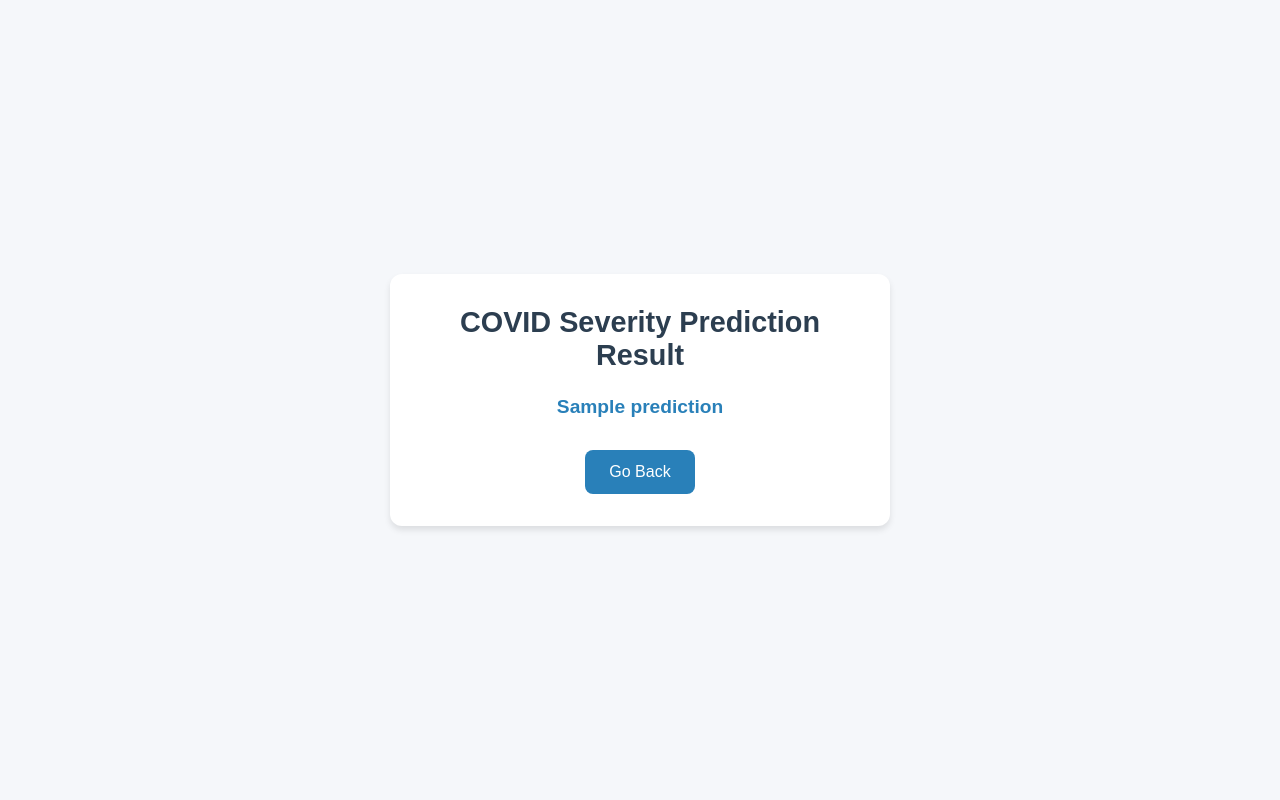
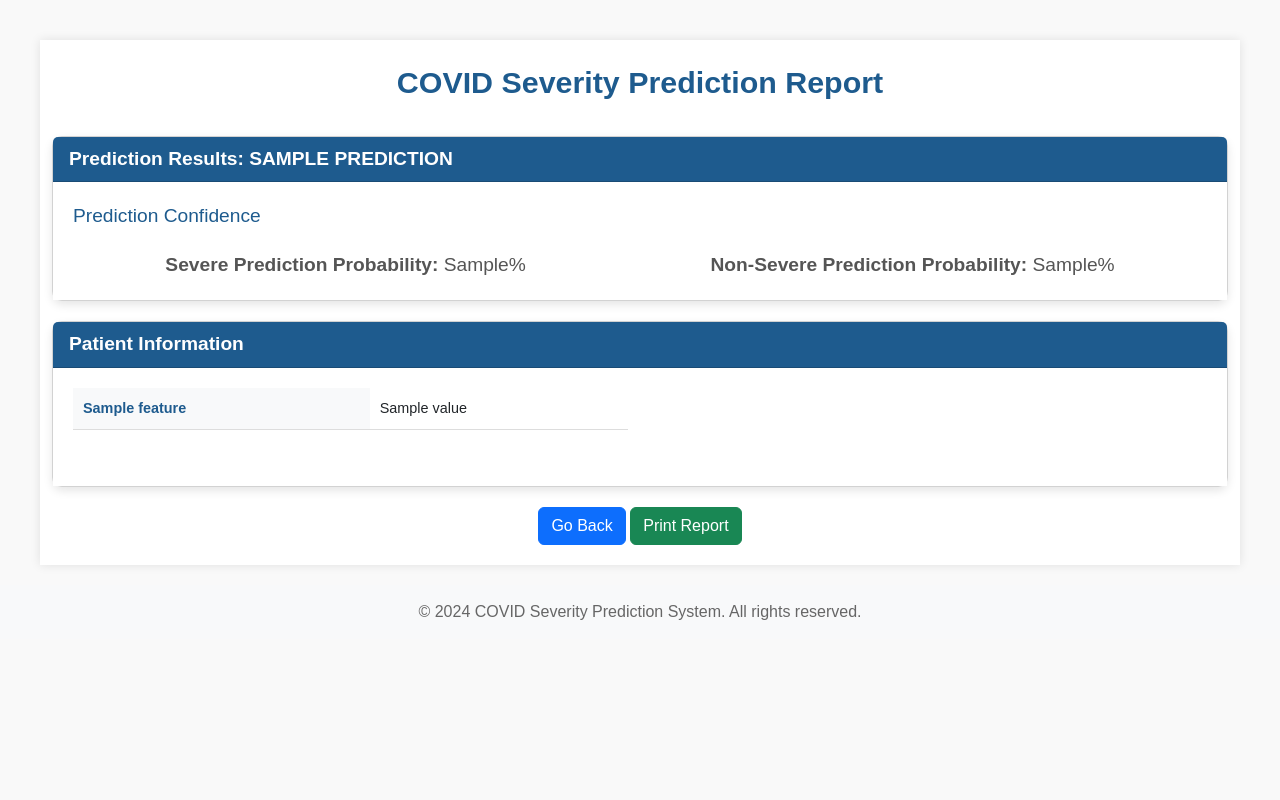
Before and after one commit to geekr-ml/covidseverity, a Flask app: template templates/result.html in a window 1280 px wide. Run offline with Flask 3, Linux system fonts and the light colour scheme; the template is opened without the code that fills it: most values are stand-ins (such as "Sample title", 1, 10 or a date in 2020); parts of the project's set-up code (start-up, migrations or seed data) failed here and were passed over.

Commit message:
Update result.html

```diff
--- a/templates/result.html
+++ b/templates/result.html
@@ -3,89 +3,212 @@
 <head>
     <meta charset="UTF-8">
     <meta name="viewport" content="width=device-width, initial-scale=1.0">
-    <title>COVID Severity Prediction Result</title>
+    <title>COVID Severity Prediction Report</title>
+    <link rel="stylesheet" href="/static/css/styles.css">
+
+    <!-- Bootstrap CSS -->
+    <link rel="stylesheet" href="https://cdn.jsdelivr.net/npm/bootstrap@5.3.0/dist/css/bootstrap.min.css">
     <style>
-        /* General Reset and Font */
-        * {
+        body {
+            background-color: #f9f9f9;
+            font-family: 'Arial', sans-serif;
+            color: #333;
+            padding-top: 20px;
+        }
+        .container {
+            max-width: 1200px;
+            margin-top: 20px;
+            margin-bottom: 20px;
+        }
+        .main-heading {
+            text-align: center;
+            font-size: 1.9rem;
+            font-weight: bold;
+            color: #1e5b8e;
+            margin-bottom: 30px;
+        }
+        .card {
+            border-radius: 10px;
+            margin-bottom: 20px;
+            box-shadow: 0 4px 10px rgba(0, 0, 0, 0.1);
+        }
+        .card-header {
+            background-color: #1e5b8e;
+            color: white;
+            font-size: 1.2rem;
+            font-weight: bold;
+        }
+        .card-body {
+            background-color: #fff;
+            padding: 20px;
+        }
+        .section-title {
+            font-size: 1.2rem;
+            color: #1e5b8e;
+            margin-bottom: 20px;
+        }
+        .result-item {
+            font-size: 1.2rem;
+            margin-bottom: 10px;
+        }
+        .patient-values table th, .patient-values table td {
+            padding: 10px;
+            font-size: 0.9rem;
+            text-align: left;
+            border-bottom: 1px solid #ddd;
+        }
+        .patient-values table th {
+            background-color: #f8f9fa;
+            color: #1e5b8e;
+        }
+        .footer {
+            background-color: #f8f9fa;
+            padding: 15px;
+            text-align: center;
+            margin-top: 20px;
+        }
+        .footer p {
             margin: 0;
-            padding: 0;
-            box-sizing: border-box;
-            font-family: 'Arial', sans-serif;
+            color: #666;
+        }
+        .shap-section img {
+            max-width: 100%;
+            max-height: 500px;
+            object-fit: contain;
+            border: 1px solid #ddd;
+            border-radius: 8px;
+        }
+        .shap-section {
+            text-align: center;
+        }
+        .shap-section img {
+            margin-top: 20px;
+        }
+        .result-header {
+            margin-bottom: 20px;
+        }
+        .row {
+            margin-bottom: 20px;
+        }
+        .prediction-probabilities {
+            display: flex;
+            justify-content: space-around;
+            align-items: center;
+        }
+        .prediction-probabilities div {
+            font-size: 1.2rem;
+            font-weight: 500;
+            color: #555;
         }
 
-        body {
-            background-color: #f5f7fa; /* Soft background */
-            color: #333;
-            display: flex;
-            justify-content: center;
-            align-items: center;
-            height: 100vh;
-        }
-
-        /* Container */
-        .container {
-            background: #fff;
-            padding: 2rem;
-            border-radius: 12px;
-            box-shadow: 0 4px 6px rgba(0, 0, 0, 0.1);
-            width: 100%;
-            max-width: 500px;
-            text-align: center;
-        }
-
-        h1 {
-            color: #2c3e50;
-            font-size: 1.8rem;
-            margin-bottom: 1.5rem;
-        }
-
-        p {
-            font-size: 1.2rem;
-            color: #555;
-            margin-bottom: 2rem;
-        }
-
-        strong {
-            color: #2980b9;
-        }
-
-        /* Back Link */
-        a {
-            display: inline-block;
-            text-decoration: none;
-            background-color: #2980b9;
-            color: white;
-            padding: 0.8rem 1.5rem;
-            font-size: 1rem;
-            border-radius: 8px;
-            transition: background-color 0.3s ease;
-        }
-
-        a:hover {
-            background-color: #1f618d;
-        }
-
-        /* Responsive Design */
-        @media (max-width: 600px) {
+        /* Print Styles */
+        @media print {
+            body {
+                background-color: #fff;
+                color: #000;
+                -webkit-print-color-adjust: exact; /* Ensure colors are preserved */
+                margin: 0;
+            }
             .container {
-                padding: 1.5rem;
+                max-width: 190mm; /* A4 width */
+                margin: 0 auto;
+                padding: 10mm;
+            }
+            .main-heading {
+                font-size: 1.8rem; /* Adjust for print */
+                margin-bottom: 15px;
+            }
+            .card {
+                box-shadow: none;
+                margin-bottom: 10px;
+            }
+            .shap-section img {
+                max-height: 250px;
+            }
+            .footer {
+                display: none; /* Hide footer on print */
             }
 
-            h1 {
-                font-size: 1.5rem;
+            /* Print Styles */
+            @media print {
+                .no-print {
+                    display: none; /* Hide elements with this class in print view */
+                }
             }
-
-            p {
-                font-size: 1rem;
-            }
+            /* Ensure "Feature Importance" starts on Page 2
+            .feature-importance-section {
+                page-break-before: always;
+            } */
         }
     </style>
 </head>
 <body>
     <div class="container">
-        <h1>COVID Severity Prediction Result</h1>
-        <p> <strong>{{ prediction }}</strong></p>
-        <a href="/">Go Back</a>
+        <!-- Page Main Heading -->
+        <div class="main-heading">
+            COVID Severity Prediction Report
+        </div>
+
+        <!-- Prediction Results Card -->
+        <div class="card prediction-result-container">
+            <div class="card-header">
+                Prediction Results: <span style="text-transform: uppercase;">{{ prediction }}</span>
+            </div>
+            <div class="card-body">
+                <div class="section-title">Prediction Confidence</div>
+                <div class="prediction-probabilities">
+                    <div>
+                        <strong>Severe Prediction Probability:</strong> {{ probability_positive }}%
+                    </div>
+                    <div>
+                        <strong>Non-Severe Prediction Probability:</strong> {{ probability_negative }}%
+                    </div>
+                </div>
+            </div>
+        </div>
+
+        <!-- Patient Data and SHAP Plot -->
+        <div class="card">
+            <div class="card-header">
+                Patient Information
+            </div>
+            <div class="card-body">
+                <div class="row">
+                    <!-- Patient Information -->
+                    <div class="col-md-6 patient-values">
+                        <table class="table">
+                            {% for feature, value in entered_values.items() %}
+                            <tr>
+                                <th>{{ feature }}</th>
+                                <td>
+                                    {% if value == 1 or value == '1' %}
+                                        Yes
+                                    {% elif value == 0 or value == '0' %}
+                                        No
+                                    {% else %}
+                                        {{ value }}
+                                    {% endif %}
+                                </td>
+                            </tr>
+                            {% endfor %}
+                        </table>
+                    </div>
+                </div>
+            </div>
+        </div>
+
+        <!-- Go Back and Print Buttons -->
+        <div class="text-center no-print">
+            <a href="/" class="btn btn-primary">Go Back</a>
+            <button class="btn btn-success" onclick="window.print()">Print Report</button>
+        </div>
     </div>
+
+    <footer class="footer">
+        <p>&copy; 2024 COVID Severity Prediction System. All rights reserved.</p>
+    </footer>
+
+    <!-- Bootstrap JS -->
+    <script src="https://cdn.jsdelivr.net/npm/bootstrap@5.3.0/dist/js/bootstrap.bundle.min.js"></script>
 </body>
 </html>
```
